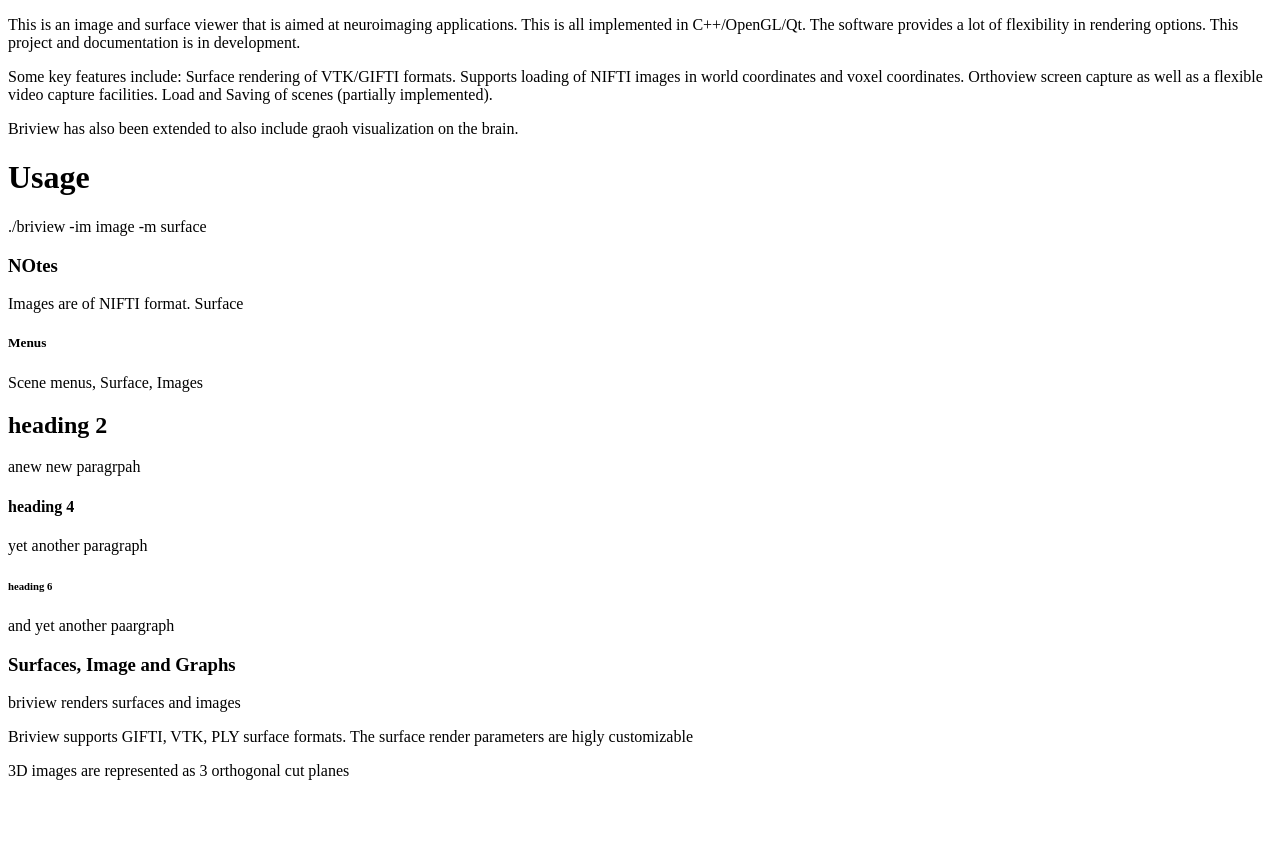
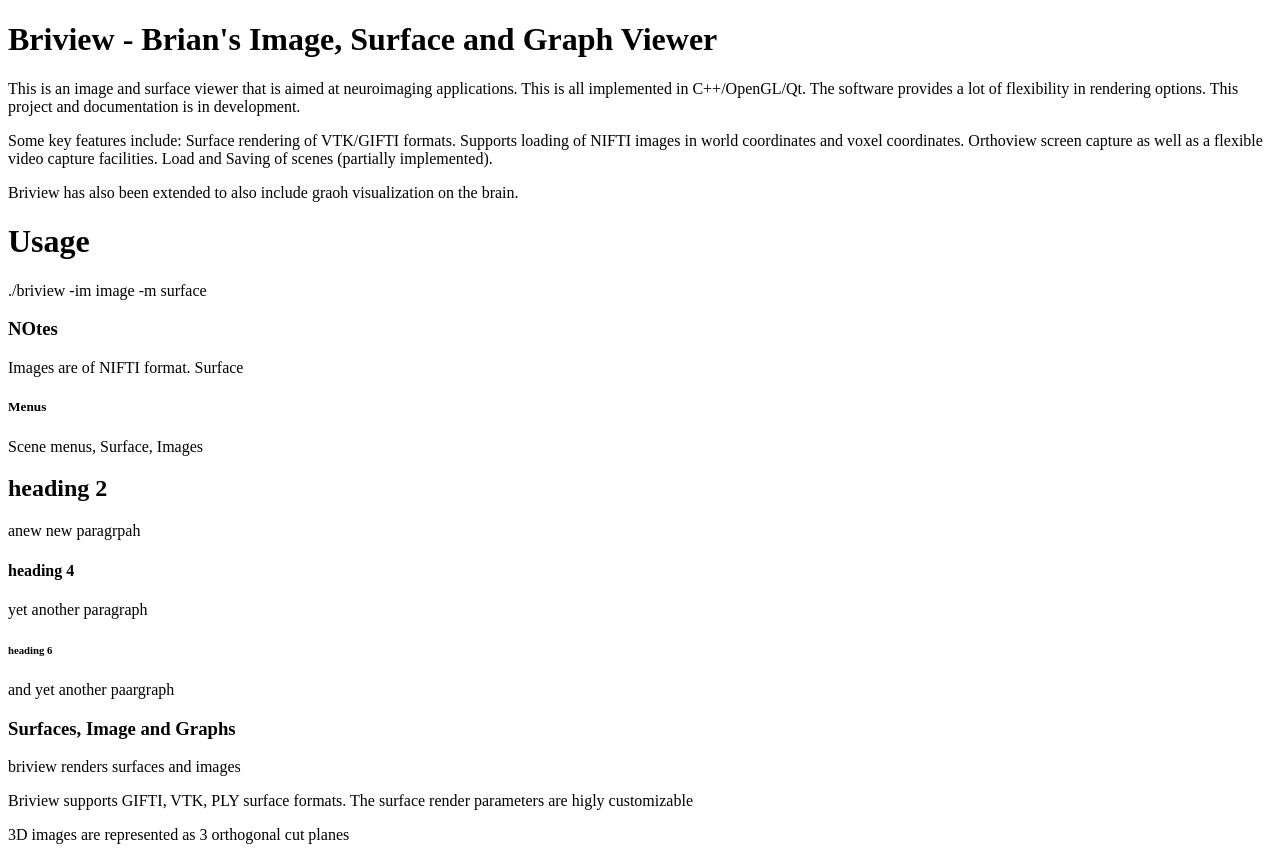
Before and after one commit to bmpatena/briview, a plain HTML site: page index.html in a window 1280 px wide. Before the commit the page ends 800 px from the top, so only its background shows below. Drawn offline with Linux system fonts and the light colour scheme.

Commit message:
Update index.html

```diff
--- a/index.html
+++ b/index.html
@@ -13,6 +13,7 @@ and open the template in the editor.
 
 	</head>
 	<body>
+		<h1> Briview - Brian's Image, Surface and Graph Viewer</h1>
 	    <p> This is an image and surface viewer that is aimed at neuroimaging applications. This is all implemented in C++/OpenGL/Qt. The software provides a lot of flexibility in rendering options. This project and documentation is in development.</p>
 <p>
 Some key features include:
```
